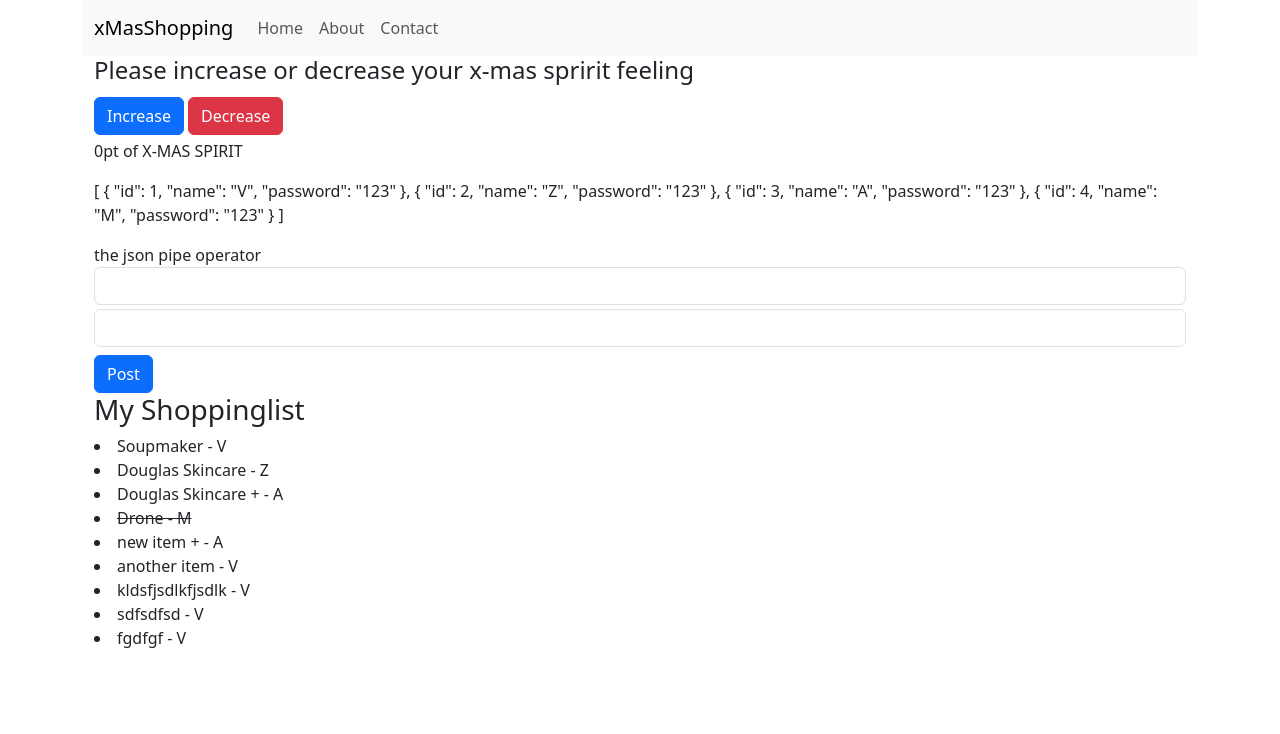
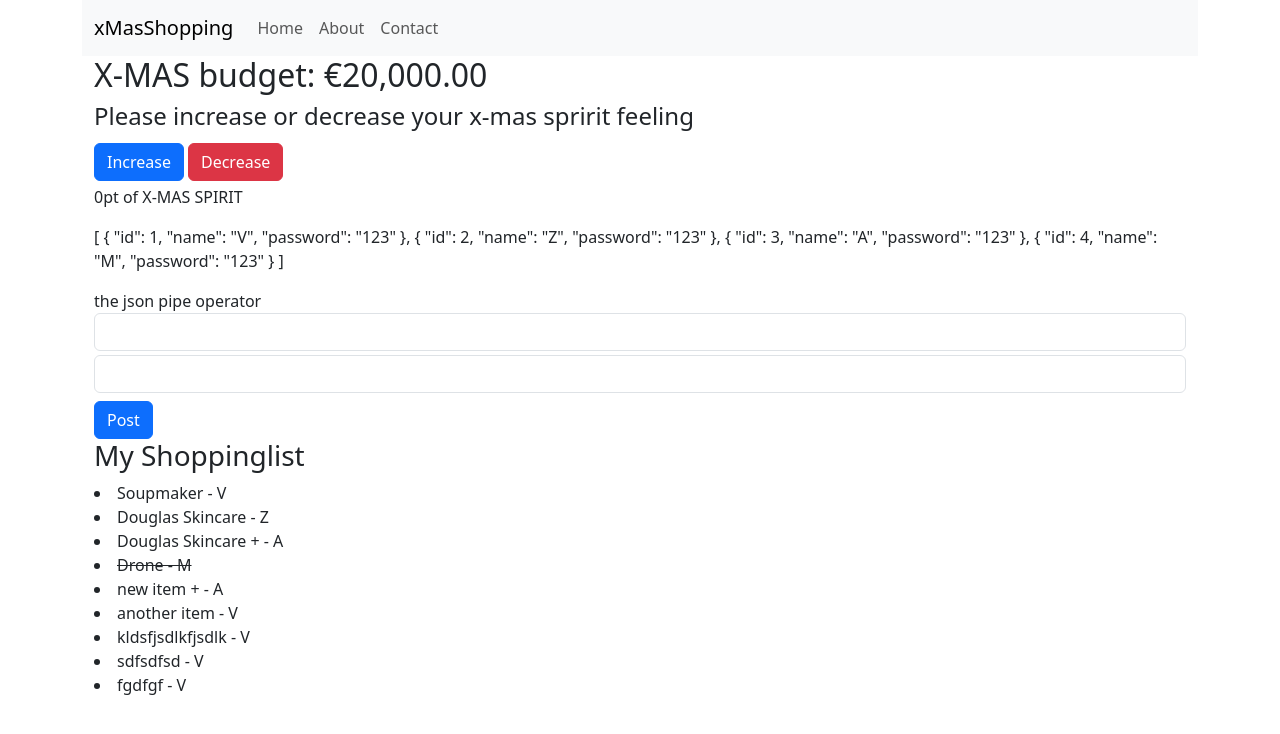
Before and after one commit to mdenitti/Angular18, an Angular app: page /home in a window 1280 px wide. Shown: the top 734 px of the page. Built offline with nearby package versions, Linux system fonts and the light colour scheme; data requests are answered from the project's data file.

Commit message:
added currency pipe operator with 'EUR'

```diff
--- a/src/app/home/home.component.html
+++ b/src/app/home/home.component.html
@@ -1,7 +1,7 @@
 <div class="container">
     <div class="row">
       <div class="col-md-12">
-
+          <h2>X-MAS budget: {{ xmasbudget | currency:'EUR'}}</h2>
           <h4>Please increase or decrease your x-mas spririt feeling</h4>
           <button (click)="increaseCount()" class="btn btn-primary">Increase</button>
           <button (click)="decreaseCount()" class="btn btn-danger m-1">Decrease</button>
--- a/src/app/home/home.component.ts
+++ b/src/app/home/home.component.ts
@@ -11,7 +11,7 @@ import { CommonModule } from '@angular/common';
 })
 export class HomeComponent {
 
-
+  xmasbudget = 20000;
   count:number = 0;
   title = 'xMas Shopping';
   myContent:string = '';
```
